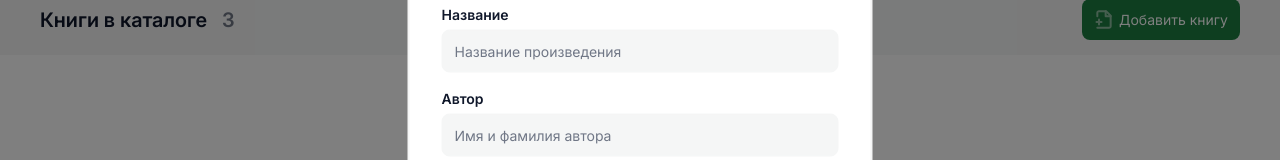
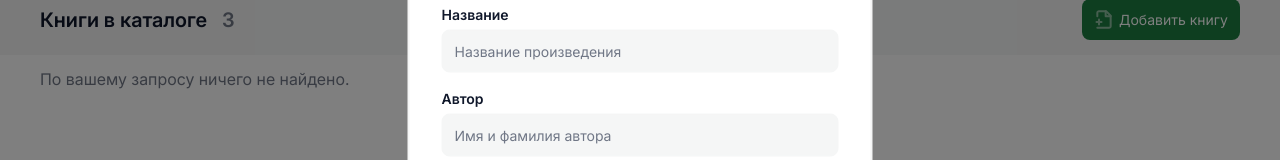
Before and after one commit to denosaur98/books-list, a Vue app: page / in a window 1280 px wide. Both pictures are taken after typing "Sample" into the empty fields and a click on the button "Добавить книгу". Shown: the part 352-512 px from the top of the page. Built offline with nearby package versions, Linux system fonts and the light colour scheme.

Commit message:
добавил no-results в поиске

```diff
--- a/src/components/BooksList.vue
+++ b/src/components/BooksList.vue
@@ -25,6 +25,7 @@
       </div>
     </div>
     <div class="list__place">
+      <p class="place__no-results" v-if="searchItems.length === 0 && searchValue !== ''">По вашему запросу ничего не найдено.</p>
       <BookItem :searchItems="searchItems"/>
     </div>
     <BookPopup v-if="store.state.isAddPopupOpen || store.state.isEditPopupOpen"/>
@@ -178,6 +179,15 @@ function clearSearch() {
     padding: 15px 40px;
     gap: 15px;
 
+    .place__no-results {
+      color: rgb(112, 119, 134);
+      font-size: 16px;
+      font-weight: 400;
+      line-height: 120%;
+      letter-spacing: 0%;
+      text-align: left;
+    }
+
     @media (max-width: 480px) {
       padding: 30px;
     }
```
